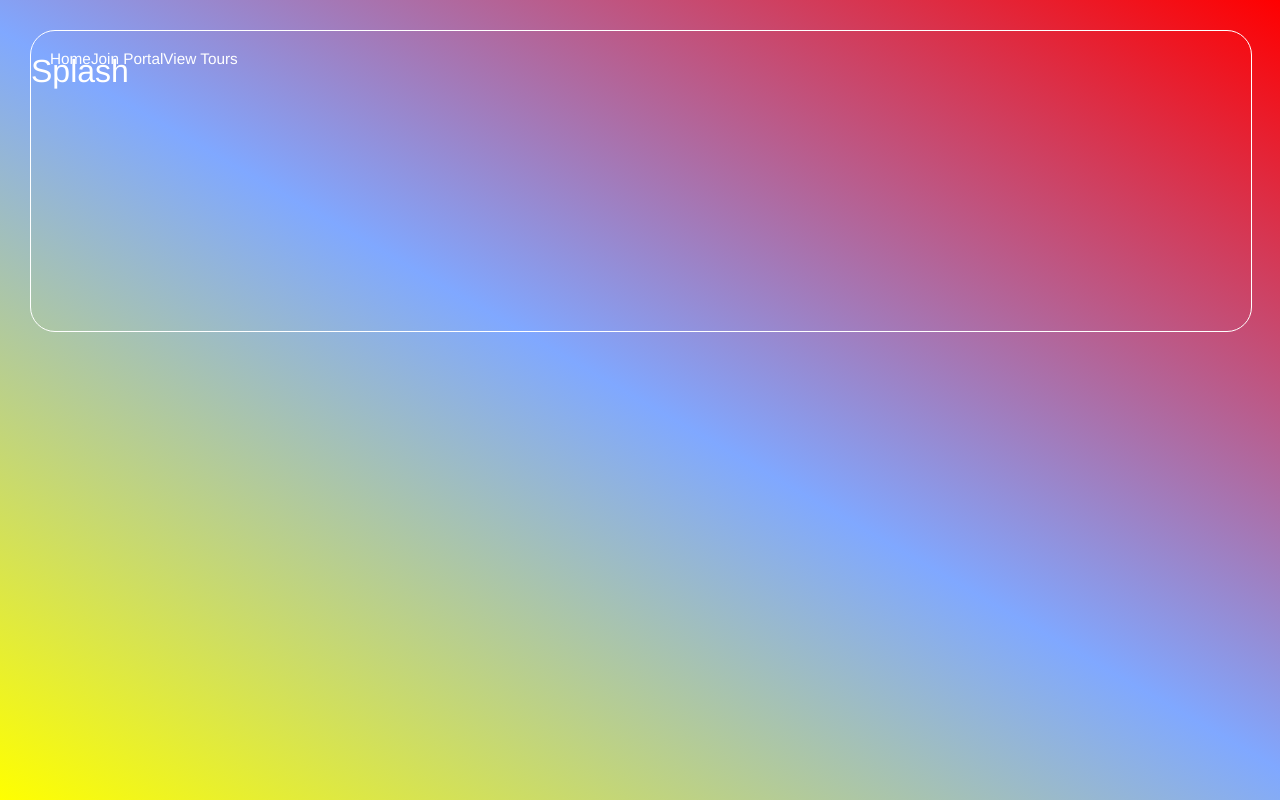
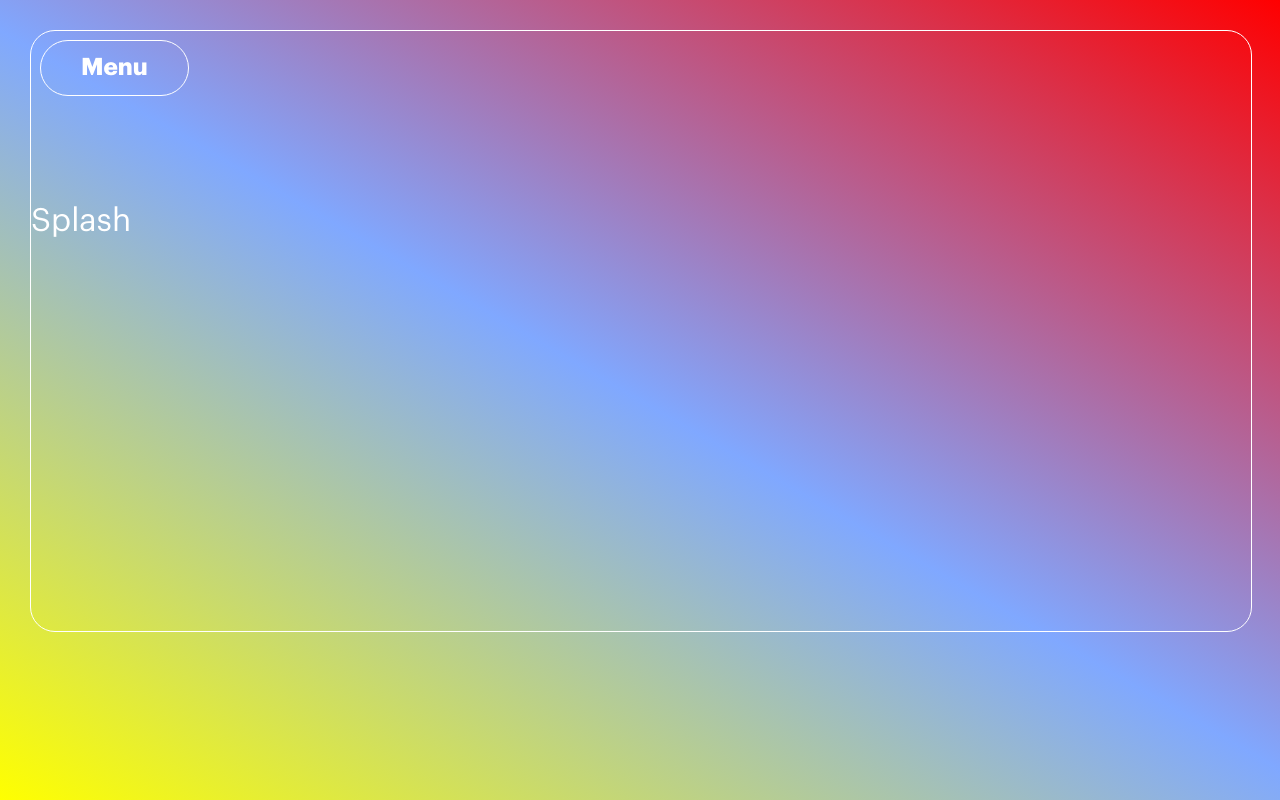
Before and after one commit to CezarMocan/virtualis-web, a Next.js app: page / in a window 1280 px wide. Built offline with nearby package versions, Linux system fonts and the light colour scheme.

Commit message:
Basic menu

```diff
--- a/components/Menu.js
+++ b/components/Menu.js
@@ -4,21 +4,28 @@ import ShallowLink from './ShallowLink'
 import { withMainContext } from '../context/MainContext'
 
 class Main extends React.Component {
-  onJoin = () => {
-    this.props.router.push(this.props.router.pathname, `/join`, { shallow: true })
+  state = {
+    open: false
+  }
+  onMenuToggle = () => {
+    this.setState({ open: !this.state.open })
   }
   render() {
-    const { url } = this.props.url
+    const { url } = this.props
+    const { open } = this.state
     return (
       <div className="menu-container">
-        <ShallowLink href="/home"><a>Home</a></ShallowLink>
-        <ShallowLink href="/join"><a>Join Portal</a></ShallowLink>
-        <ShallowLink href="/tours"><a>View Tours</a></ShallowLink>
-
-        {/* <Link href="/" shallow={true}> <a>Home</a> </Link>
-        <Link href="join" shallow={true}> <a>Join Portal</a> </Link>
-        <Link href="tours" shallow={true}> <a>View Tours</a> </Link>
-        <Link href="book" shallow={true}> <a>Book a tour</a> </Link> */}
+        <div className="menu-button" onClick={this.onMenuToggle}><h3 className="noselect">Menu</h3></div>
+        { open &&
+        <div className="menu-options-container">
+          <ShallowLink href="/home"><div className="menu-button menu-list-button"><h3 className="noselect">Home</h3></div></ShallowLink>
+          <ShallowLink href="/tours"><div className="menu-button menu-list-button"><h3 className="noselect">Tour Packages</h3></div></ShallowLink>
+          <ShallowLink href="/book"><div className="menu-button menu-list-button"><h3 className="noselect">Book a Tour</h3></div></ShallowLink>
+          <ShallowLink href="/about"><div className="menu-button menu-list-button"><h3 className="noselect">About</h3></div></ShallowLink>
+          <ShallowLink href="/join"><div className="menu-button menu-list-button"><h3 className="noselect">Join Portal</h3></div></ShallowLink>
+          <ShallowLink href="/faq"><div className="menu-button menu-list-button"><h3 className="noselect">FAQ</h3></div></ShallowLink>
+        </div>
+        }
       </div>
     )
   }
--- a/static/styles/main.less
+++ b/static/styles/main.less
@@ -19,4 +19,15 @@ body {
   min-height: 300px;
   width: 100%;
   border-radius: 25px;
+  padding: 150px 0;
 }
+
+.noselect {
+  -webkit-touch-callout: none; /* iOS Safari */
+    -webkit-user-select: none; /* Safari */
+     -khtml-user-select: none; /* Konqueror HTML */
+       -moz-user-select: none; /* Old versions of Firefox */
+        -ms-user-select: none; /* Internet Explorer/Edge */
+            user-select: none; /* Non-prefixed version, currently
+                                  supported by Chrome, Edge, Opera and Firefox */
+}
--- a/static/styles/menu.less
+++ b/static/styles/menu.less
@@ -5,4 +5,28 @@
   z-index: 1;
   top: @menu-margin;
   left: @menu-margin;
+  display: flex;
+  flex-direction: column;
+  align-items: flex-start;
+
+  .menu-options-container {
+    display: flex;
+    flex-direction: row;
+    margin-top: 10px;
+  }
+
+  .menu-list-button {
+    margin-right: 10px;
+  }
+
+  .menu-button {
+    border: 1px solid @color-light;
+    border-radius: 28px;
+    cursor: pointer;
+    padding: 10px 40px;
+    &:hover {
+      background-color: @color-light-transparent;
+    }
+    transition: background-color 0.25s ease-in-out;
+  }
 }
--- a/static/styles/typography.less
+++ b/static/styles/typography.less
@@ -1,5 +1,5 @@
 body, p, h1, h2, h3, h4, h5, h6 {
-  font-family: 'AkzidenzGrotesk-Light', Helvetica, sans-serif;
+  font-family: 'Graphik-Regular', Helvetica, sans-serif;
   font-weight: normal;
   font-size: 11.5pt;
   @media screen and (max-width: 667px) {
@@ -18,8 +18,10 @@ h2 {
 }
 
 h3 {
-  font-size: 16pt;
-  line-height: 1.1;
+  font-size: 18pt;
+  line-height: 1;
+  margin: 5px 0;
+  font-family: 'Graphik-Bold';
 }
 
 h4 {
--- a/static/styles/variables.less
+++ b/static/styles/variables.less
@@ -1,4 +1,5 @@
 @color-light: #ffffff;
+@color-light-transparent: rgba(255, 255, 255, 0.2);
 
 @app-padding: 30px;
-@menu-margin: 50px;
+@menu-margin: 40px;
```
